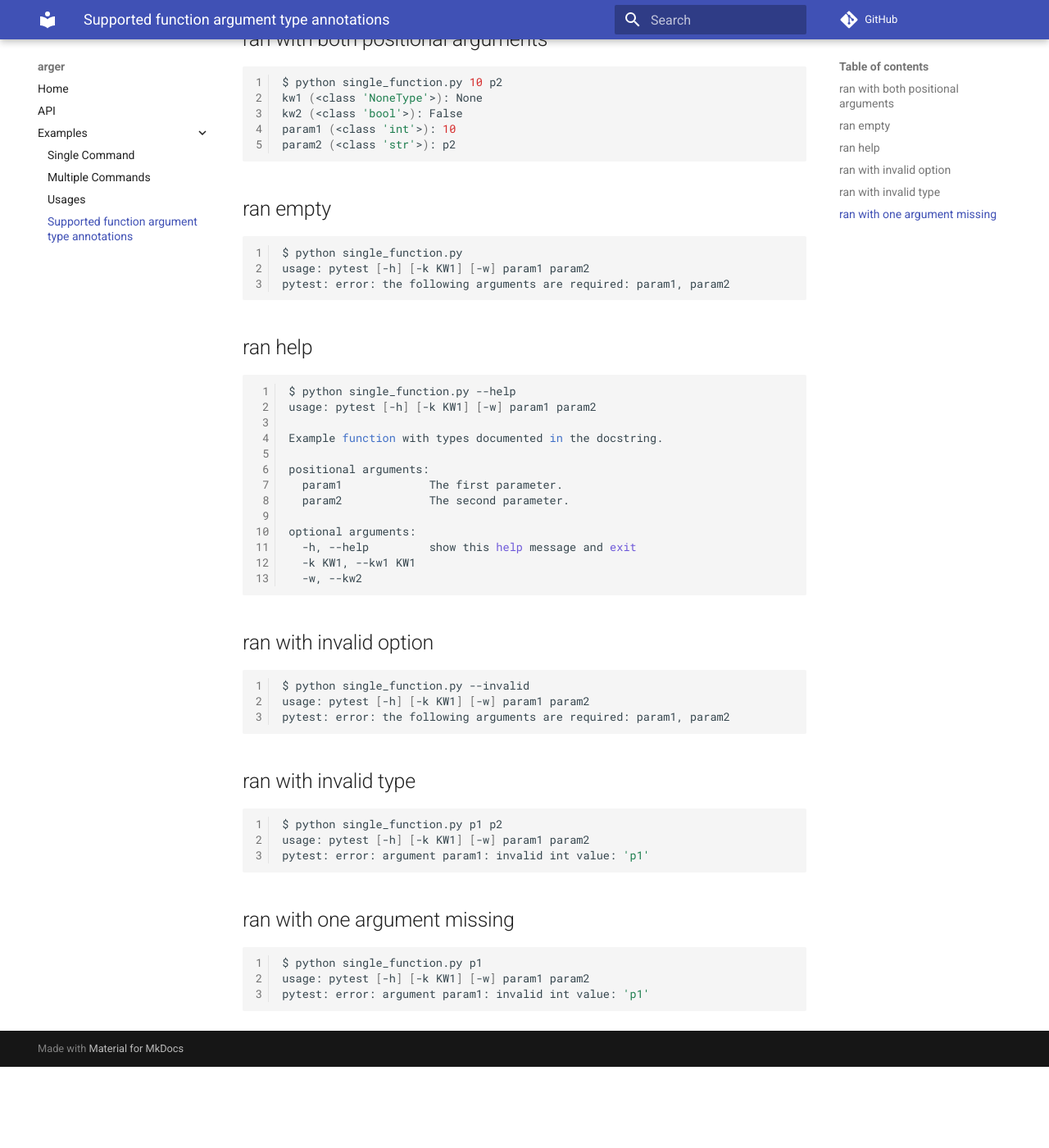
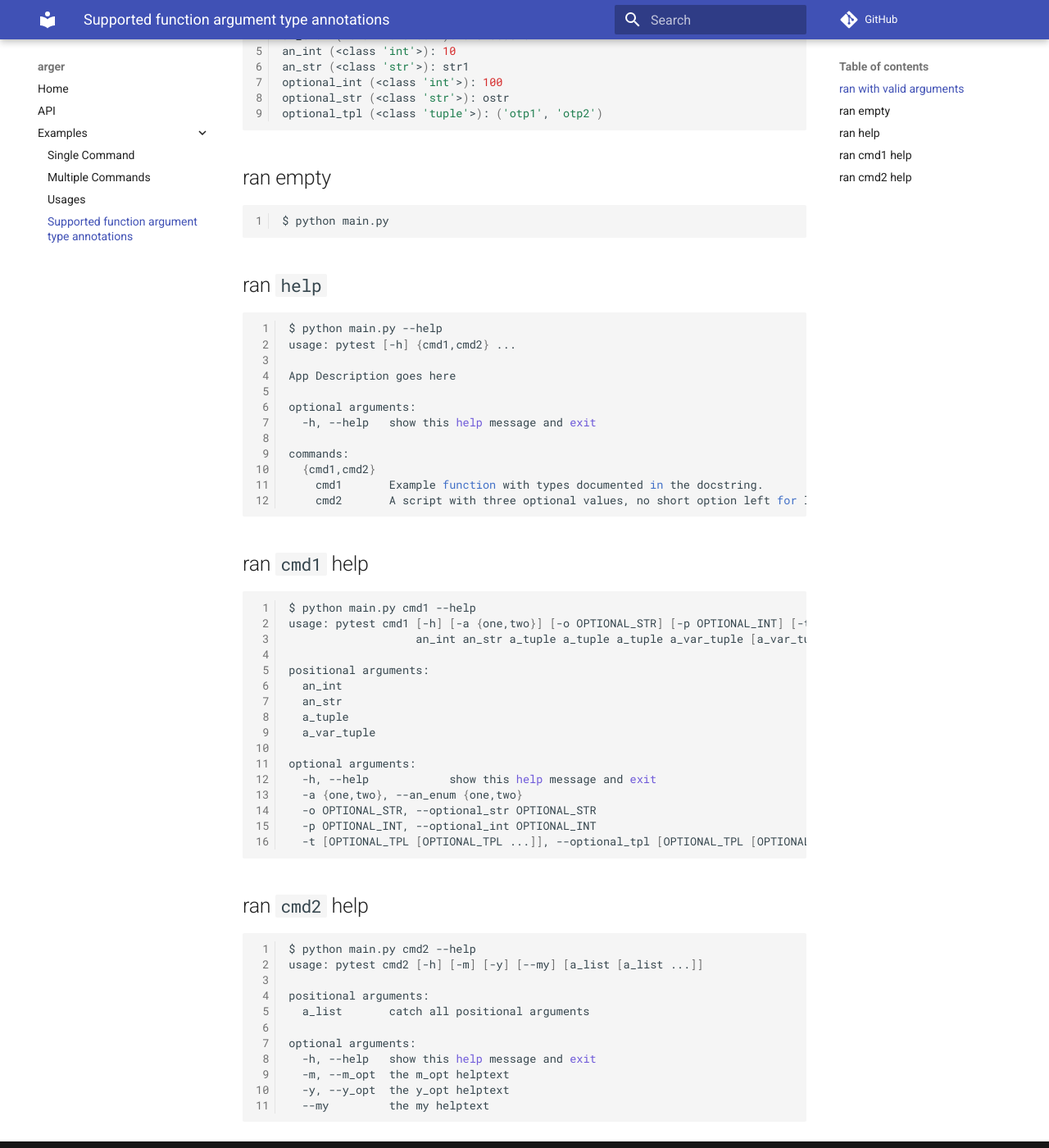
Before and after one commit to jnoortheen/arger, an MkDocs documentation site: the page built from docs/examples/4-supported-options.md, in a window 1280 px wide and 1400 px high, scrolled down 1261 px. Shown: the whole window at 82% size. Built offline with MkDocs 1.6.1 and Material for MkDocs 9.7.7, drawn with Linux system fonts in a browser that asks for light colours; comment, search, counter and statistics services are not loaded; before the commit the page ends 2562 px from its top, so only the background shows below that; some of the changed text lies outside the part shown.

Commit message:
feat: add for tuple/list support

````diff
--- a/docs/examples/4-supported-options.md
+++ b/docs/examples/4-supported-options.md
@@ -5,57 +5,72 @@ in a file named `main.py`
 --8<-- "supported_options.py"
 ```
 
-## ran with both positional arguments
+## ran with valid arguments
 
 ```sh
-$ python single_function.py 10 p2
-kw1 (<class 'NoneType'>): None
-kw2 (<class 'bool'>): False
-param1 (<class 'int'>): 10
-param2 (<class 'str'>): p2
+$ python main.py cmd1 10 str1 tp1 tp2 tp3 vtp1 -t otp1 -t otp2 -o ostr -p 100 -a two
+a_tuple (<class 'tuple'>): ('tp1', 'tp2', 'tp3')
+a_var_tuple (<class 'tuple'>): ('vtp1',)
+an_enum (<enum 'Choice'>): Choice.one
+an_int (<class 'int'>): 10
+an_str (<class 'str'>): str1
+optional_int (<class 'int'>): 100
+optional_str (<class 'str'>): ostr
+optional_tpl (<class 'tuple'>): ('otp1', 'otp2')
 ```
 
 ##  ran empty
 ```sh
-$ python single_function.py
-usage: pytest [-h] [-k KW1] [-w] param1 param2
-pytest: error: the following arguments are required: param1, param2
+$ python main.py
 ```
 
-## ran help
+## ran `help`
 ```sh
-$ python single_function.py --help
-usage: pytest [-h] [-k KW1] [-w] param1 param2
+$ python main.py --help
+usage: pytest [-h] {cmd1,cmd2} ...
 
-Example function with types documented in the docstring.
+App Description goes here
+
+optional arguments:
+  -h, --help   show this help message and exit
+
+commands:
+  {cmd1,cmd2}
+    cmd1       Example function with types documented in the docstring.
+    cmd2       A script with three optional values, no short option left for last value.
+```
+
+## ran `cmd1` help
+```sh
+$ python main.py cmd1 --help
+usage: pytest cmd1 [-h] [-a {one,two}] [-o OPTIONAL_STR] [-p OPTIONAL_INT] [-t [OPTIONAL_TPL [OPTIONAL_TPL ...]]]
+                   an_int an_str a_tuple a_tuple a_tuple a_var_tuple [a_var_tuple ...]
 
 positional arguments:
-  param1             The first parameter.
-  param2             The second parameter.
+  an_int
+  an_str
+  a_tuple
+  a_var_tuple
 
 optional arguments:
-  -h, --help         show this help message and exit
-  -k KW1, --kw1 KW1
-  -w, --kw2
+  -h, --help            show this help message and exit
+  -a {one,two}, --an_enum {one,two}
+  -o OPTIONAL_STR, --optional_str OPTIONAL_STR
+  -p OPTIONAL_INT, --optional_int OPTIONAL_INT
+  -t [OPTIONAL_TPL [OPTIONAL_TPL ...]], --optional_tpl [OPTIONAL_TPL [OPTIONAL_TPL ...]]
 ```
 
-## ran with invalid option
+## ran `cmd2` help
 ```sh
-$ python single_function.py --invalid
-usage: pytest [-h] [-k KW1] [-w] param1 param2
-pytest: error: the following arguments are required: param1, param2
+$ python main.py cmd2 --help
+usage: pytest cmd2 [-h] [-m] [-y] [--my] [a_list [a_list ...]]
+
+positional arguments:
+  a_list       catch all positional arguments
+
+optional arguments:
+  -h, --help   show this help message and exit
+  -m, --m_opt  the m_opt helptext
+  -y, --y_opt  the y_opt helptext
+  --my         the my helptext
 ```
-
-## ran with invalid type
-```sh
-$ python single_function.py p1 p2
-usage: pytest [-h] [-k KW1] [-w] param1 param2
-pytest: error: argument param1: invalid int value: 'p1'
-```
-
-## ran with one argument missing
-```sh
-$ python single_function.py p1
-usage: pytest [-h] [-k KW1] [-w] param1 param2
-pytest: error: argument param1: invalid int value: 'p1'
-```
--- a/docs/snippets/supported_options.py
+++ b/docs/snippets/supported_options.py
@@ -1,5 +1,5 @@
 from enum import Enum
-from typing import List
+from typing import List, Tuple
 
 from arger import Arger
 from tests.utils import _reprint
@@ -16,13 +16,12 @@ container = []
 
 
 @arger.add_cmd
-def varargs(
+def cmd1(
     an_int: int,
     an_str: str,
-    a_tuple: List[str, str, str],
-    a_var_tuple: List[str, ...],
-    a_list: List[int],
-    an_enum=Enum.one,
+    a_tuple: Tuple[str, str, str],  # nargs: 3
+    a_var_tuple: Tuple[str, ...],  # nargs: + - one or more
+    an_enum=Choice.one,
     optional_str='',
     optional_int=0,
     optional_tpl=(),
@@ -32,8 +31,11 @@ def varargs(
 
 
 @arger.add_cmd
-def optstring3(m_opt=False, y_opt=False, my=False):
+def cmd2(
+    a_list: List[int], m_opt=False, y_opt=False, my=False,
+):
     """A script with three optional values, no short option left for last value.
+    :param a_list: catch all positional arguments
     :param m_opt: the m_opt helptext
     :param y_opt: the y_opt helptext
     :param my: the my helptext
@@ -41,13 +43,5 @@ def optstring3(m_opt=False, y_opt=False, my=False):
     _reprint(**locals())
 
 
-def optstring2(myoption=False, mysecondoption=False):
-    """A script with two optional values.
-    :param myoption: the myoption helptext
-    :param secondoption: the second helptext
-    """
-    _reprint(**locals())
-
-
 if __name__ == '__main__':
     arger.run()
````
Also changed, not shown: docs/examples/3_nested_commands.md (+8 -8 lines), 4 other files.
